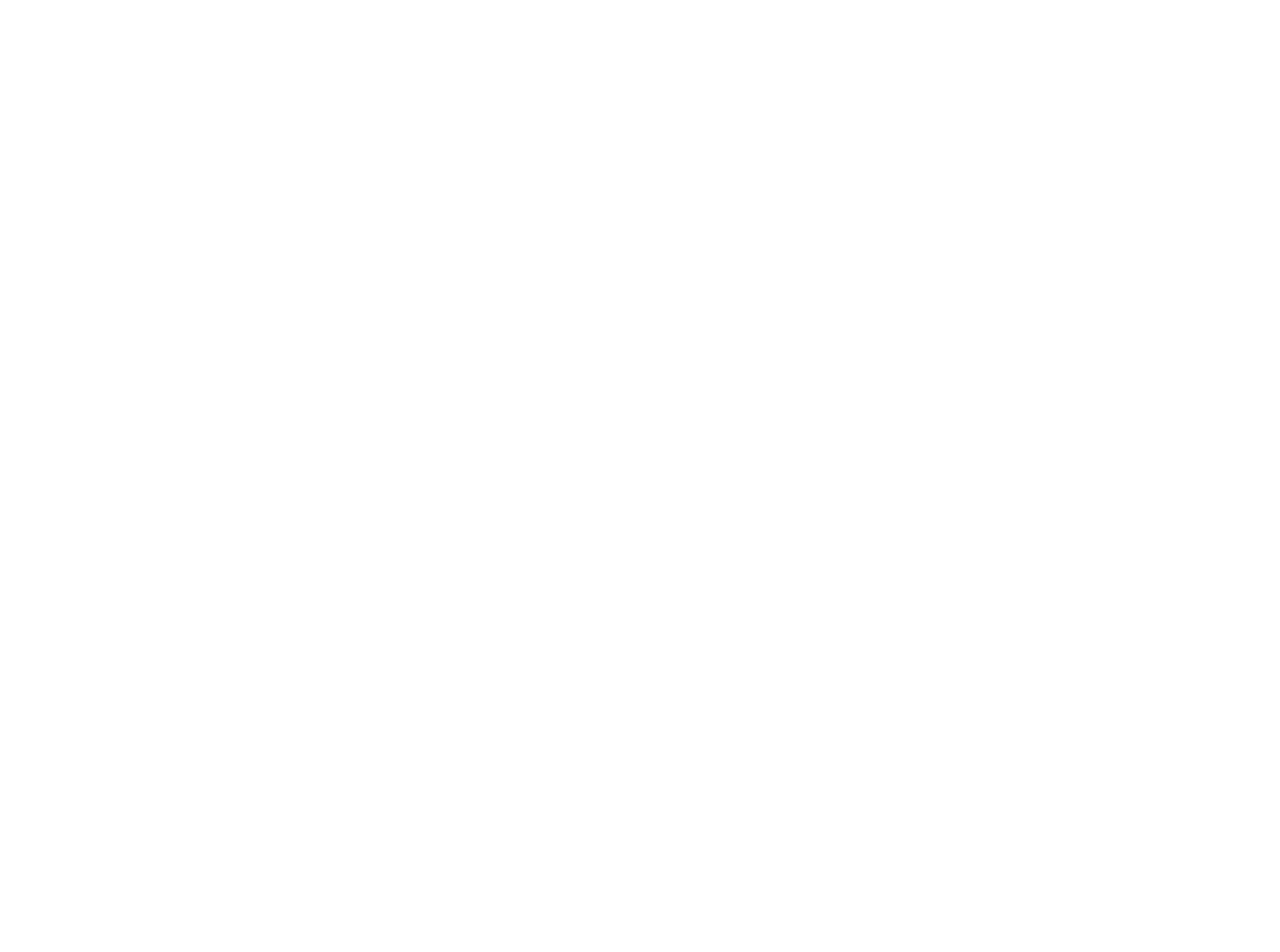
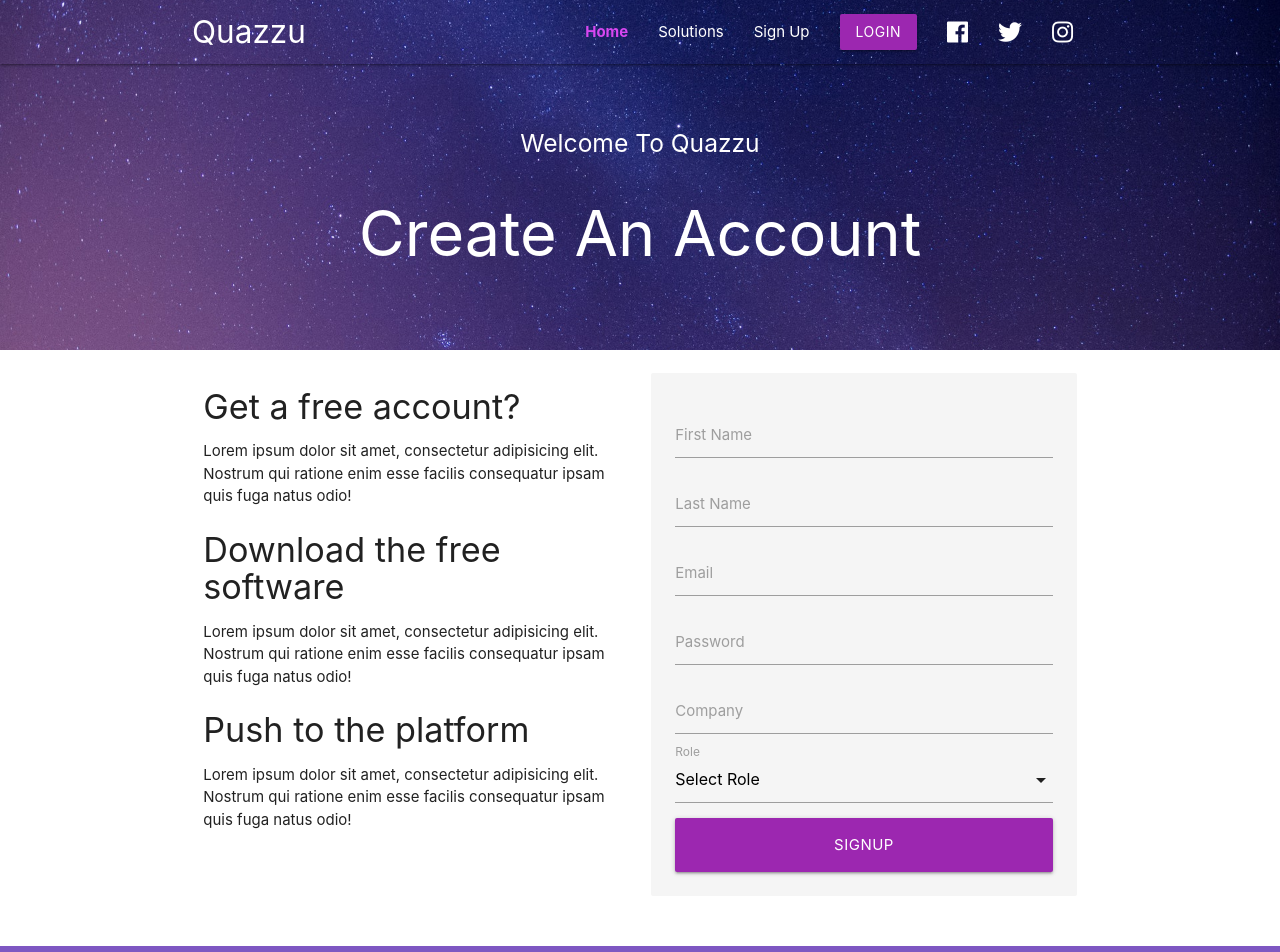
Before and after one commit to rahmat058/Quazzu-React-Template, a React (Create React App) app: page /signup in a window 1280 px wide. Shown: the top 952 px of the page. Before the commit the page ends 800 px from the top, so only its background shows below. Built offline with nearby package versions, Linux system fonts and the light colour scheme; the HTML template or start-up script is replaced by a standard one.

Commit message:
Sign up page is done

```diff
--- a/src/App.js
+++ b/src/App.js
@@ -3,9 +3,10 @@
 import './assets/css/main.css'
 import { BrowserRouter, Route } from 'react-router-dom'
 
+import Home from './components/home'
 import LoginModal from './components/homeComponents/loginModal'
 import Solutions from './components/solutionComponents/solutions'
-import Home from './components/home'
+import SignUp from './components/signupComponents/signup'
 
 class App extends Component {
   render() {
@@ -15,6 +16,7 @@
           <Route exact path="/" component={Home} />
           <Route path="/solutions" component={Solutions} />
           <Route path="/login-modal" component={LoginModal} />
+          <Route path="/signup" component={SignUp} />
         </div>
       </BrowserRouter>
     );
--- a/src/assets/css/main.css
+++ b/src/assets/css/main.css
@@ -81,6 +81,11 @@
   background-color: #6a1b9a;
 }
 
+.btn-extend {
+  display: block;
+  width: 100%;
+}
+
 @media(max-width: 500px) {
   .section-developers,
   .section-podcast {
--- /dev/null
+++ b/src/components/signupComponents/signup.js
@@ -0,0 +1,82 @@
+import React, { Component } from 'react'
+import M from 'materialize-css'
+import Navbar from '../homeComponents/navbar'
+import Footer from '../homeComponents/footer'
+
+class SignUp extends Component {
+
+  componentDidMount() {
+    let selectOption = document.querySelectorAll('select');
+    M.FormSelect.init(selectOption, {});
+  }
+
+  render() {
+    return (
+      <React.Fragment>
+       <Navbar
+          title='Welcome To Quazzu'
+          subTitle='Create An Account'
+          customClass='main-header-inner'
+        />
+
+        <section className="section section-signup">
+          <div className="container">
+            <div className="row">
+              <div className="col s12 m6">
+                <h4>Get a free account?</h4>
+                <p>Lorem ipsum dolor sit amet, consectetur adipisicing elit. Nostrum qui ratione enim esse facilis consequatur ipsam quis fuga natus odio!</p>
+                <h4>Download the free software</h4>
+                <p>Lorem ipsum dolor sit amet, consectetur adipisicing elit. Nostrum qui ratione enim esse facilis consequatur ipsam quis fuga natus odio!</p>
+                <h4>Push to the platform</h4>
+                <p>Lorem ipsum dolor sit amet, consectetur adipisicing elit. Nostrum qui ratione enim esse facilis consequatur ipsam quis fuga natus odio!</p>
+              </div>
+
+              <div className="col s12 m6">
+                <div className="card-panel grey lighten-4 grey-text text-darken-4 z-depth-0">
+                  <form>
+                    <div className="input-field">
+                      <input type="text" id="f_name"/>
+                      <label htmlFor="f_name">First Name</label>
+                    </div>
+                    <div className="input-field">
+                      <input type="text" id="l_name"/>
+                      <label htmlFor="l_name">Last Name</label>
+                    </div>
+                    <div className="input-field">
+                      <input type="email" id="email"/>
+                      <label htmlFor="email">Email</label>
+                    </div>
+                    <div className="input-field">
+                      <input type="password" id="password"/>
+                      <label htmlFor="password">Password</label>
+                    </div>
+                    <div className="input-field">
+                      <input type="text" id="company"/>
+                      <label htmlFor="company">Company</label>
+                    </div>
+                    <div className="input-field">
+                      <select id='role'>
+                        <option value="" disabled selected>Select Role</option>
+                        <option value="professional">Professional Developer</option>
+                        <option value="hobbyist">Hobbyist</option>
+                        <option value="student">Student</option>
+                        <option value="manager">Manager</option>
+                        <option value="other">Other</option>
+                      </select>
+                      <label htmlFor="role">Role</label>
+                    </div>
+                    <input type="submit" value="signup" className='btn btn-large purple btn-extend'/>
+                  </form>
+                </div>
+              </div>
+            </div>
+          </div>
+        </section>
+
+        <Footer />
+      </React.Fragment>
+    )
+  }
+}
+
+export default SignUp
--- a/src/components/solutionComponents/solutions.js
+++ b/src/components/solutionComponents/solutions.js
@@ -11,7 +11,6 @@
        <Navbar
           title='Welcome To Quazzu'
           subTitle='Cloud Solutions'
-          para='Lorem ipsum dolor, sit amet consectetur adipisicing elit. Sit fugit deserunt quos provident aliquam inventore.'
           customClass='main-header-inner'
         />
         <SolutionsAbout />
```
